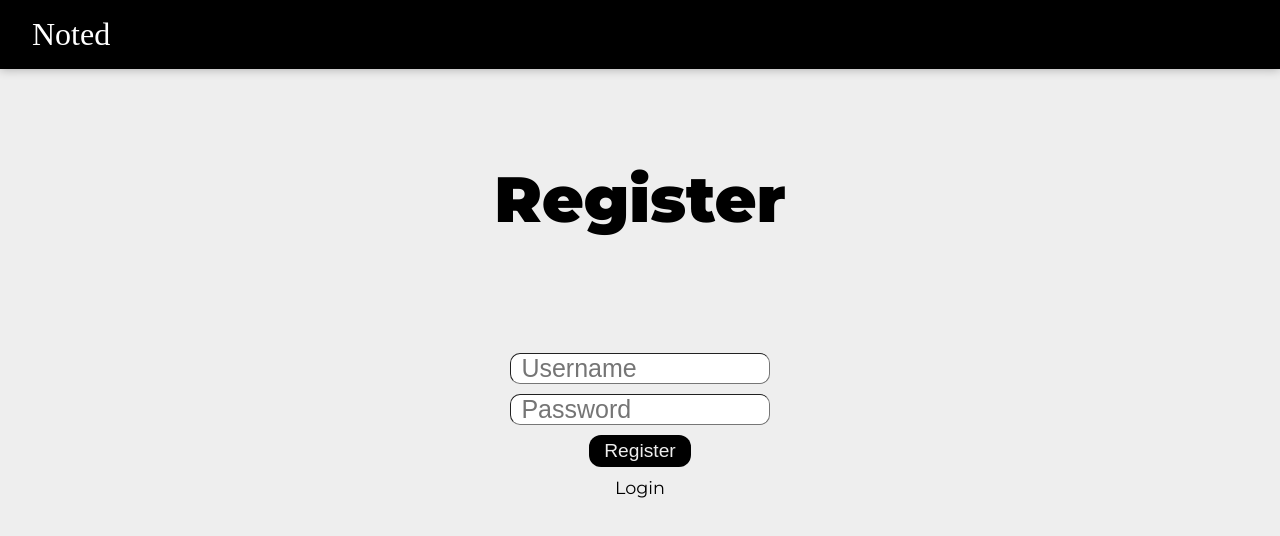
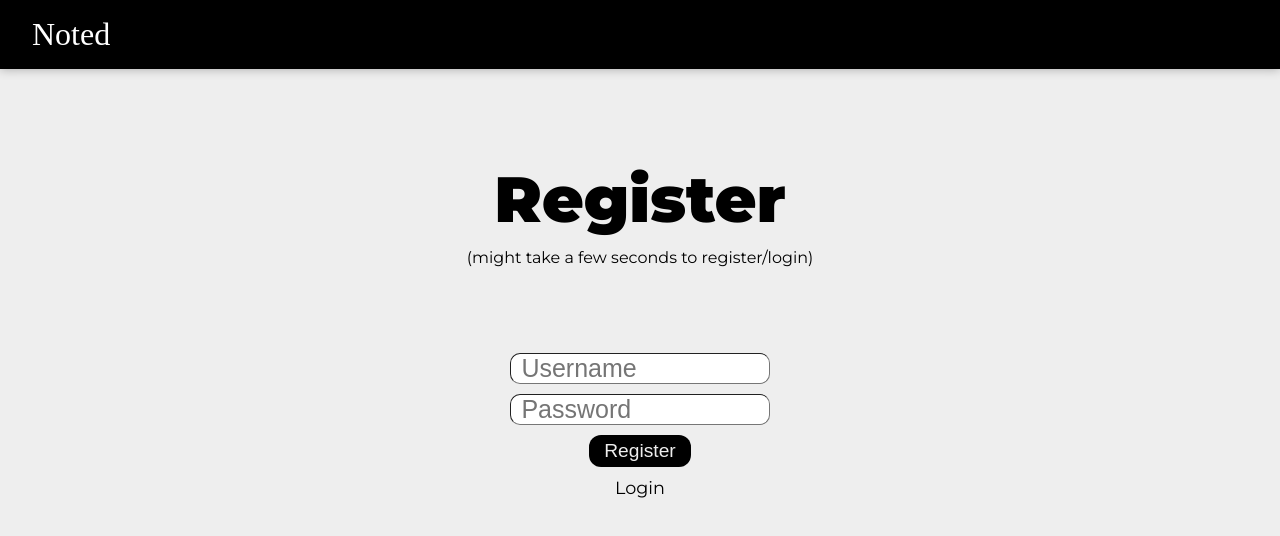
Before and after one commit to Muqto/keeperApp-client, a React (Create React App) app: page / in a window 1280 px wide. Shown: the top 536 px of the page. Built offline with nearby package versions, Linux system fonts and the light colour scheme.

Commit message:
registration and login title modif

```diff
--- a/public/styles.css
+++ b/public/styles.css
@@ -183,3 +183,7 @@ footer p {
 .logout:hover{
   color: #9b9b9b;
 }
+.heads-up{
+  padding: 10px;
+  font-size: 1rem;
+}
--- a/src/components/Register.jsx
+++ b/src/components/Register.jsx
@@ -21,6 +21,7 @@ export default function Register() {
 
         <div className='login-register-header'>
             <h1>Register</h1>
+            <p className='heads-up'>(might take a few seconds to register/login)</p>
             {isValid ? null : <h4 style ={{color: "red"}}>Please choose a valid username and password</h4>}
             {isError ? <h4 style ={{color: "red"}}>Username already taken</h4> : null}
         </div>
```
